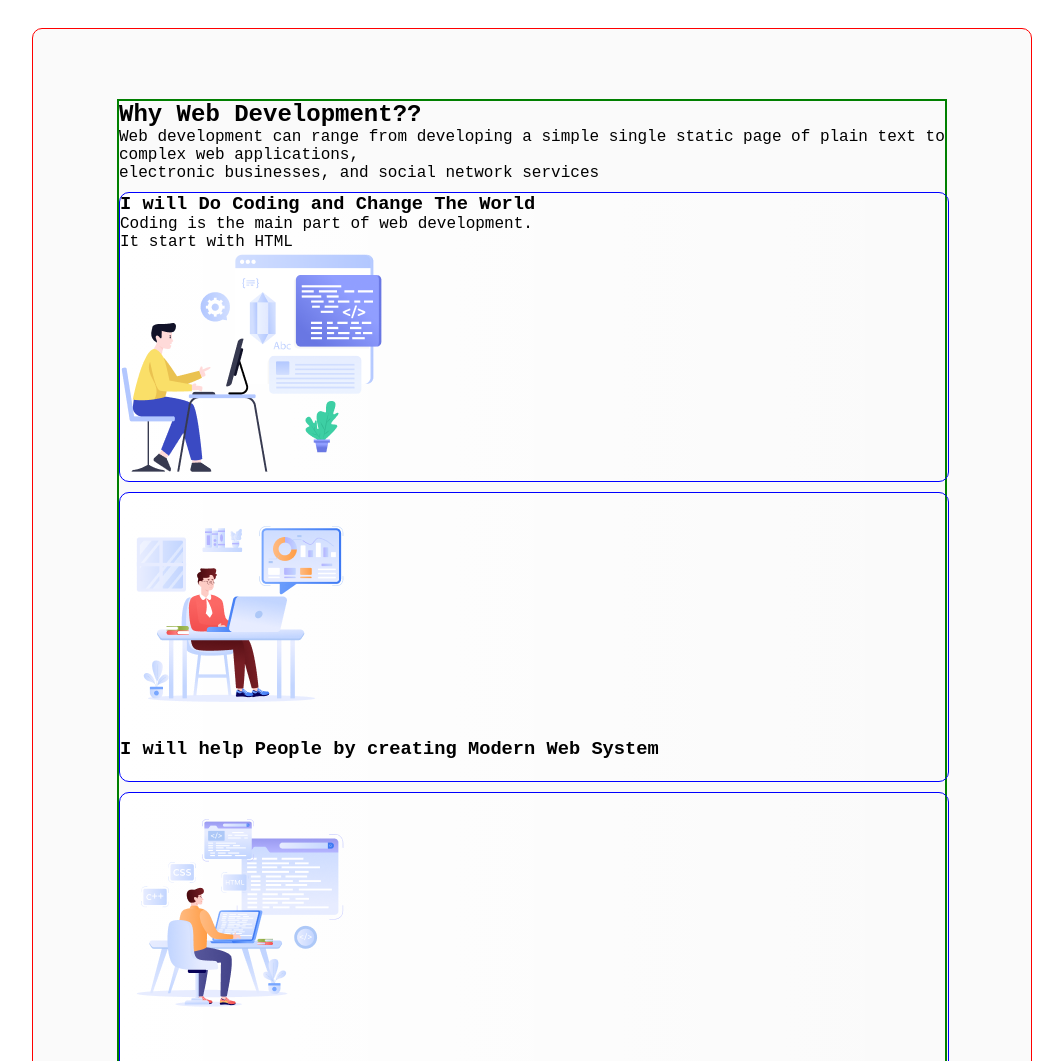
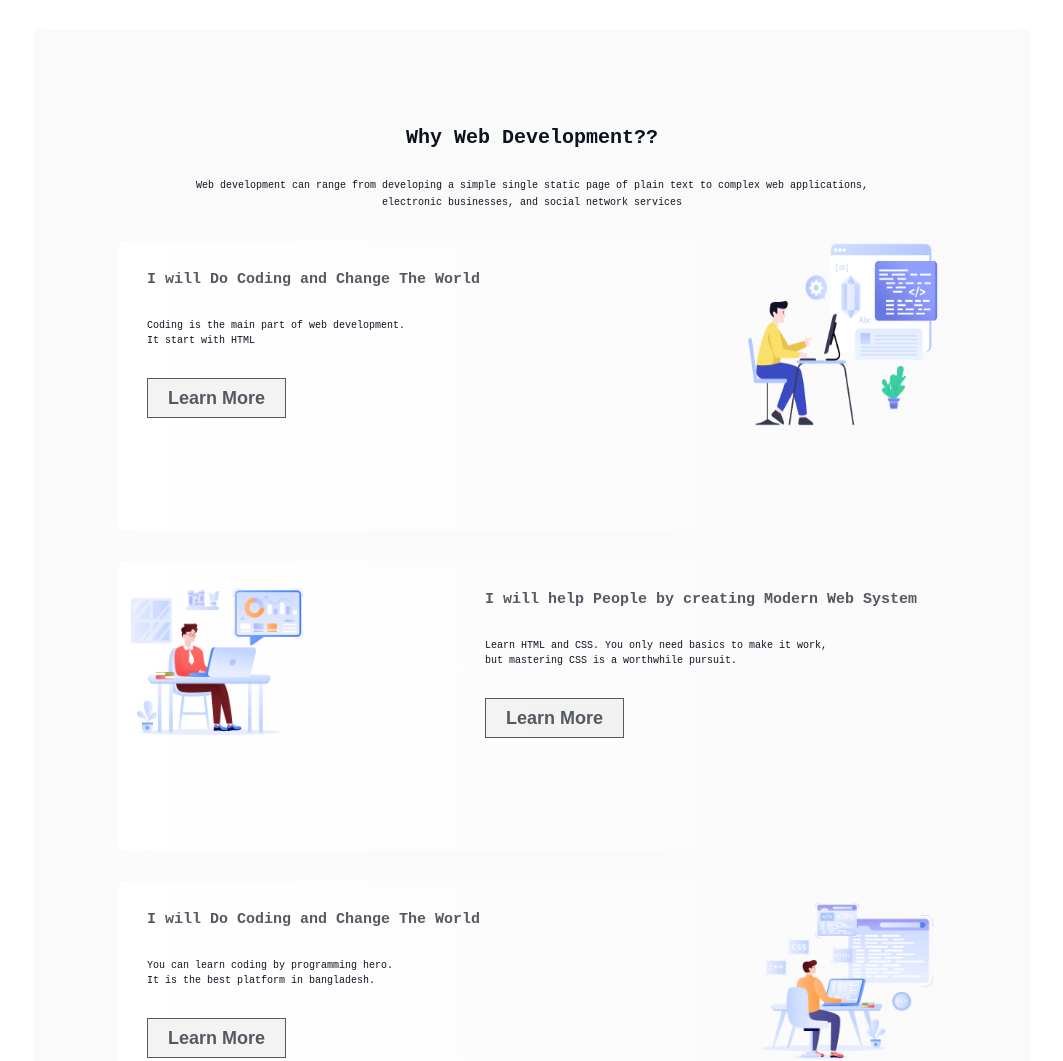
Before and after one commit to SADMAN-SADID-052/b-10-Assignment-1, a plain HTML site: page index.html in a window 1280 px wide. Shown: the part 602-1663 px from the top of the page, without its empty margins (108-1171 px from the left). Drawn offline with Linux system fonts and the light colour scheme; a web font is replaced by a local one.

Commit message:
why web development section design

```diff
--- a/index.html
+++ b/index.html
@@ -20,7 +20,7 @@
                 <p class="header-description">Web development is the work involved in developing a <br> website for the Internet (World Wide Web) or an intranet (a private network)</p>
             </div>
 
-            <div class="btn">
+            <div class="btn-header">
                 <button class="btn abc">Contact with me</button>
             </div>
 
@@ -39,13 +39,14 @@
                     <p>Web development can range from developing a simple single static page of plain text to complex web applications,<br> electronic businesses, and social network services</p>
 
                 </div>
-             <div class="blog-container"></div>
+
 
              <div class="whyblog blog1">
               <div class="blog1-text">
 
                 <h3>I will Do Coding and Change The World</h3>
                 <p>Coding is the main part of web development. <br> It start with HTML</p>
+                <div class="btnn"><button>Learn More</button></div>
 
 
               </div>
@@ -67,6 +68,8 @@
                 <div class="blog2-text">
 
                   <h3>I will help People by creating Modern Web System</h3>
+                  <p>Learn HTML and CSS. You only need basics to make it work,<br> but mastering CSS is a worthwhile pursuit.</p>
+                  <div class="btn2"><button>Learn More</button></div>
                 </div>
 
 
@@ -76,6 +79,9 @@
 
 
                 <div class="blog3-text">
+                    <h3>I will Do Coding and Change The World</h3>
+                    <p>You can learn coding by programming hero. <br> It is the best platform in bangladesh.</p>
+                    <div class="btnn"><Button>Learn More</Button></div>
 
 
                 </div>
--- a/styles/style.css
+++ b/styles/style.css
@@ -69,7 +69,7 @@ line-height: 35px;
 
 }
 
-.btn
+.btn-header
 {
     margin-top: 30px;
     text-align: center;
@@ -86,13 +86,14 @@ line-height: 35px;
 
 }
 
+
 /* Why wed dev. section */
 
 .why
 {
     height: 1225px;
     width: 1000px;
-    border: 1px solid red;
+    border: 1px solid white;
     margin: 30px auto;
     border-radius: 10px;
     background: rgba(13, 19, 33, 0.02);
@@ -101,8 +102,36 @@ line-height: 35px;
 .why-main{
     height: 1080px;
     width: 830px;
-    border: 2px solid green;
-    margin: 70px auto;
+    /* border: 2px solid green; */
+    margin: 100px auto;
+
+
+}
+
+.why-text{
+
+
+text-align: center;
+}
+
+.why-text h1{
+color: rgb(13, 19, 33);
+font-size: 20px;
+font-weight: 800;
+line-height: 18px;
+margin-bottom: 20px;
+letter-spacing: 0%;
+
+}
+
+.why-text p{
+
+color: rgb(13, 19, 33);
+font-size: 10px;
+font-weight: 400;
+margin-top: 30px;
+line-height: 17px;
+
 
 }
 
@@ -111,7 +140,119 @@ line-height: 35px;
     width: 830px;
     height: 290px;
     border-radius: 10px;
-    border: 1px solid blue;
-    margin-top: 10px;
+
+    margin-top: 30px;
+    display: flex;
+    justify-content: space-between;
     background: linear-gradient(90.00deg, rgb(255, 255, 255),rgba(255, 255, 255, 0) 100%);
 }
+
+.blog3-picc img
+{
+    width: 200px;
+    height: 200px;
+}
+
+.blog1-picc img
+{
+    width: 200px;
+    height: 200px;
+}
+
+.blog2-picc img
+{
+    width: 200px;
+    height: 200px;
+}
+
+.blog1,.blog2,.blog3{
+    text-align: justify;
+    border-radius: 10px;
+     background: linear-gradient(90.00deg, rgb(255, 255, 255),rgba(255, 255, 255, 0) 100%);
+}
+
+/* blog1 */
+.blog1-text> h3 ,.blog3-text> h3{
+color: rgba(13, 19, 33, 0.7);
+font-size: 15px;
+font-weight: 800;
+line-height: 17px;
+margin-left: 30px;
+margin-top: 30px;
+margin-top: 30px;
+}
+.blog1-text> p ,.blog3-text> p{
+
+    color: rgb(13, 19, 33);
+
+    font-size: 10px;
+    font-weight: 400;
+    line-height: 15px;
+    margin-left: 30px;
+    margin-top: 30px;
+
+}
+
+.blog2-text> p
+{
+
+    color: rgb(13, 19, 33);
+
+    font-size: 10px;
+    font-weight: 400;
+    line-height: 15px;
+    margin-right: 30px;
+    margin-top: 30px;
+
+}
+
+.blog2-text> h3
+{
+    color: rgba(13, 19, 33, 0.7);
+    font-size: 15px;
+    font-weight: 800;
+    line-height: 17px;
+    margin-right: 30px;
+    margin-top: 30px;
+
+}
+
+/* button learn more */
+.btnn{
+    text-align: left;
+    margin-top: 30px;
+    margin-left: 30px;
+
+
+}
+
+.btnn button
+{
+    border: 1px solid rgb(13, 19, 33);
+    opacity: 0.7;
+    color: rgb(13, 19, 33);
+    font-size: 18px;
+    font-weight: 600;
+    line-height: 18px;
+    padding: 10px 20px;
+}
+
+.btn2{
+    text-align: left;
+    margin-top: 30px;
+
+
+}
+
+.btn2 button
+{
+    border: 1px solid rgb(13, 19, 33);
+    opacity: 0.7;
+    color: rgb(13, 19, 33);
+    font-size: 18px;
+    font-weight: 600;
+    line-height: 18px;
+    padding: 10px 20px;
+
+
+}
```
